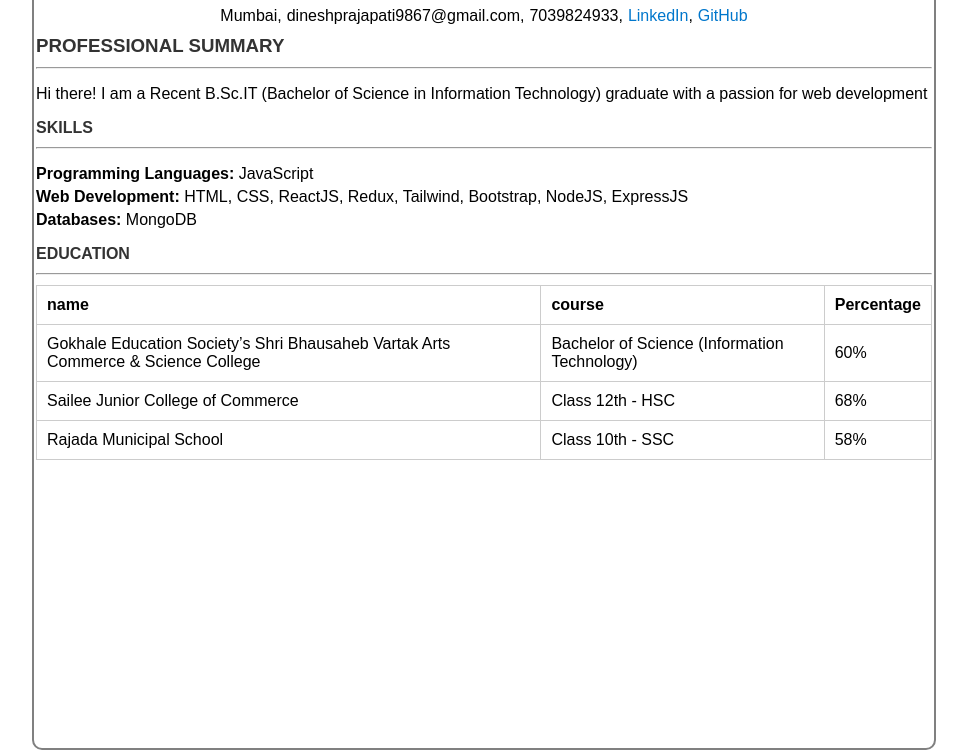
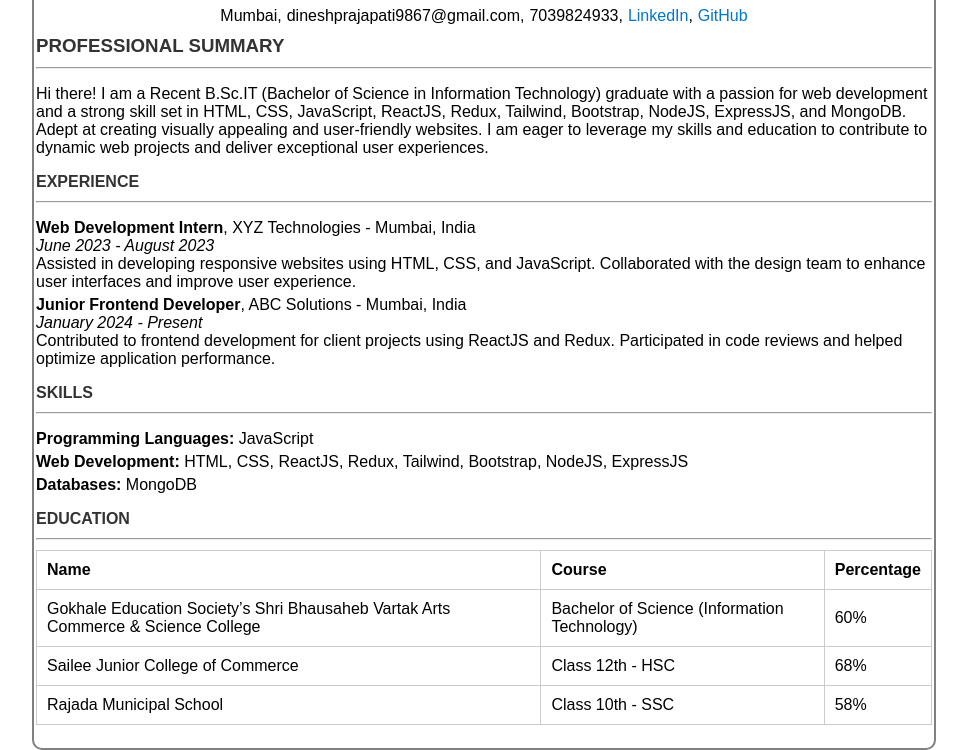
Before and after one commit to dineshprajapati9867/Resume, a plain HTML site: page html-css-Assignment/index.html in a window 1280 px wide. Shown: the part 58-808 px from the top of the page, without its empty margins (156-1123 px from the left). Drawn offline with Linux system fonts and the light colour scheme.

Commit message:
Update index.html

```diff
--- a/html-css-Assignment/index.html
+++ b/html-css-Assignment/index.html
@@ -19,14 +19,39 @@
       <span>dineshprajapati9867@gmail.com,</span>
       <span>7039824933,</span>
       <span><a href="https://www.linkedin.com/in/dinesh-prajapati-6b827828b/" target="_blank">LinkedIn</a>,</span>
-      <spa><a href="https://github.com/dineshprajapati9867" target="_blank">GitHub</a></spa>
+      <span><a href="https://github.com/dineshprajapati9867" target="_blank">GitHub</a></span>
     </div>
     <div class="summary">
       <h3>PROFESSIONAL SUMMARY</h3>
       <hr>
       <p>Hi there! I am a Recent B.Sc.IT (Bachelor of Science in Information Technology) graduate with a passion for web
-        development </p>
+        development
+        and a strong skill set in HTML, CSS, JavaScript, ReactJS, Redux, Tailwind, Bootstrap, NodeJS, ExpressJS, and
+        MongoDB.
+        Adept at creating visually appealing and user-friendly websites. I am eager to leverage my skills and education
+        to contribute to
+        dynamic web projects and deliver exceptional user experiences.</p>
     </div>
+
+    <div class="experience">
+      <h4>EXPERIENCE</h4>
+      <hr>
+      <ul>
+        <li>
+          <b>Web Development Intern</b>, XYZ Technologies - Mumbai, India<br>
+          <i>June 2023 - August 2023</i><br>
+          Assisted in developing responsive websites using HTML, CSS, and JavaScript. Collaborated with the design team
+          to enhance user interfaces and improve user experience.
+        </li>
+        <li>
+          <b>Junior Frontend Developer</b>, ABC Solutions - Mumbai, India<br>
+          <i>January 2024 - Present</i><br>
+          Contributed to frontend development for client projects using ReactJS and Redux. Participated in code reviews
+          and helped optimize application performance.
+        </li>
+      </ul>
+    </div>
+
     <div class="skills">
       <h4>SKILLS</h4>
       <hr>
@@ -41,32 +66,25 @@
       <hr>
       <table>
         <tr>
-          <th>
-            name
-          </th>
-          <th>
-            course
-          </th>
-          <th> Percentage</th>
+          <th>Name</th>
+          <th>Course</th>
+          <th>Percentage</th>
         </tr>
         <tr>
           <td>Gokhale Education Society’s Shri Bhausaheb Vartak Arts Commerce & Science College</td>
-          <td> Bachelor of Science (Information Technology)</td>
+          <td>Bachelor of Science (Information Technology)</td>
           <td>60%</td>
         </tr>
         <tr>
-          <td> Sailee Junior College of Commerce</td>
-          <td> Class 12th
-            - HSC</td>
+          <td>Sailee Junior College of Commerce</td>
+          <td>Class 12th - HSC</td>
           <td>68%</td>
         </tr>
         <tr>
-          <td> Rajada Municipal School</td>
-          <td> Class 10th
-            - SSC </td>
+          <td>Rajada Municipal School</td>
+          <td>Class 10th - SSC</td>
           <td>58%</td>
         </tr>
-
       </table>
     </div>
   </main>
```
